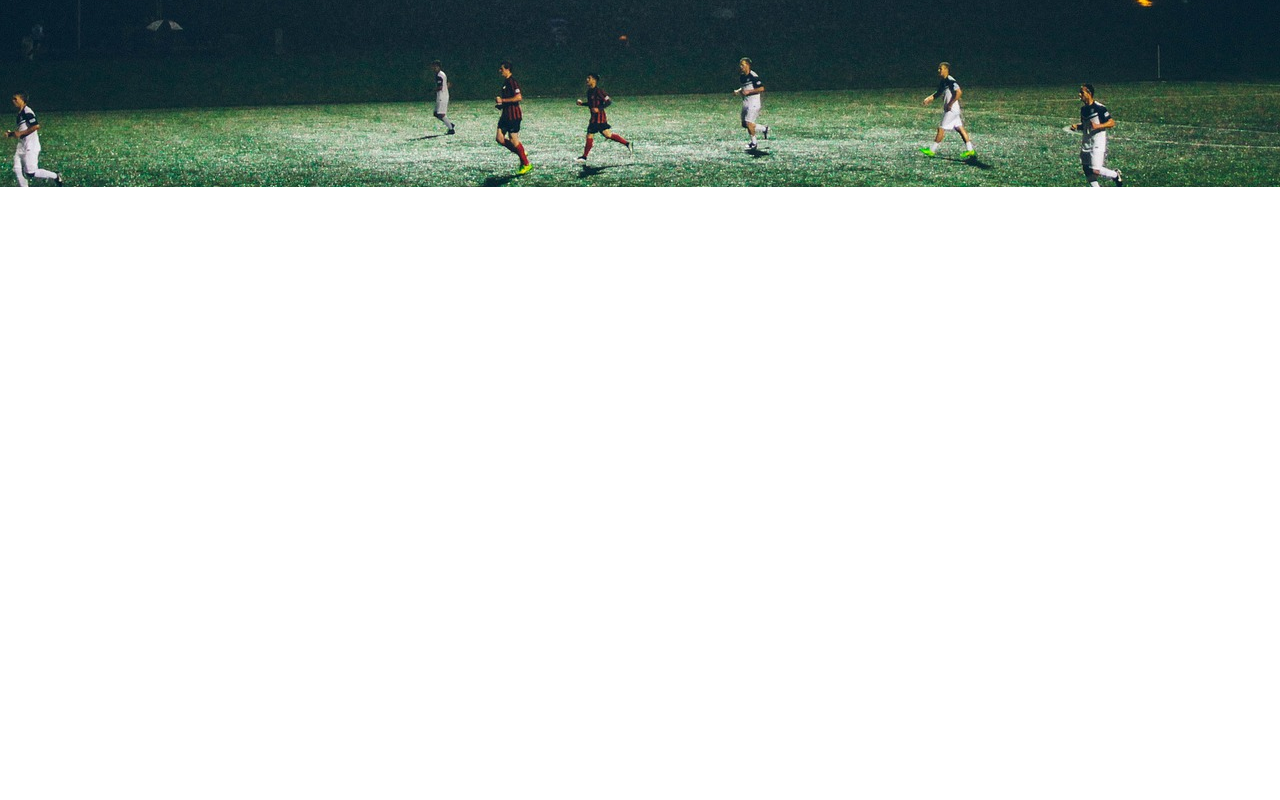
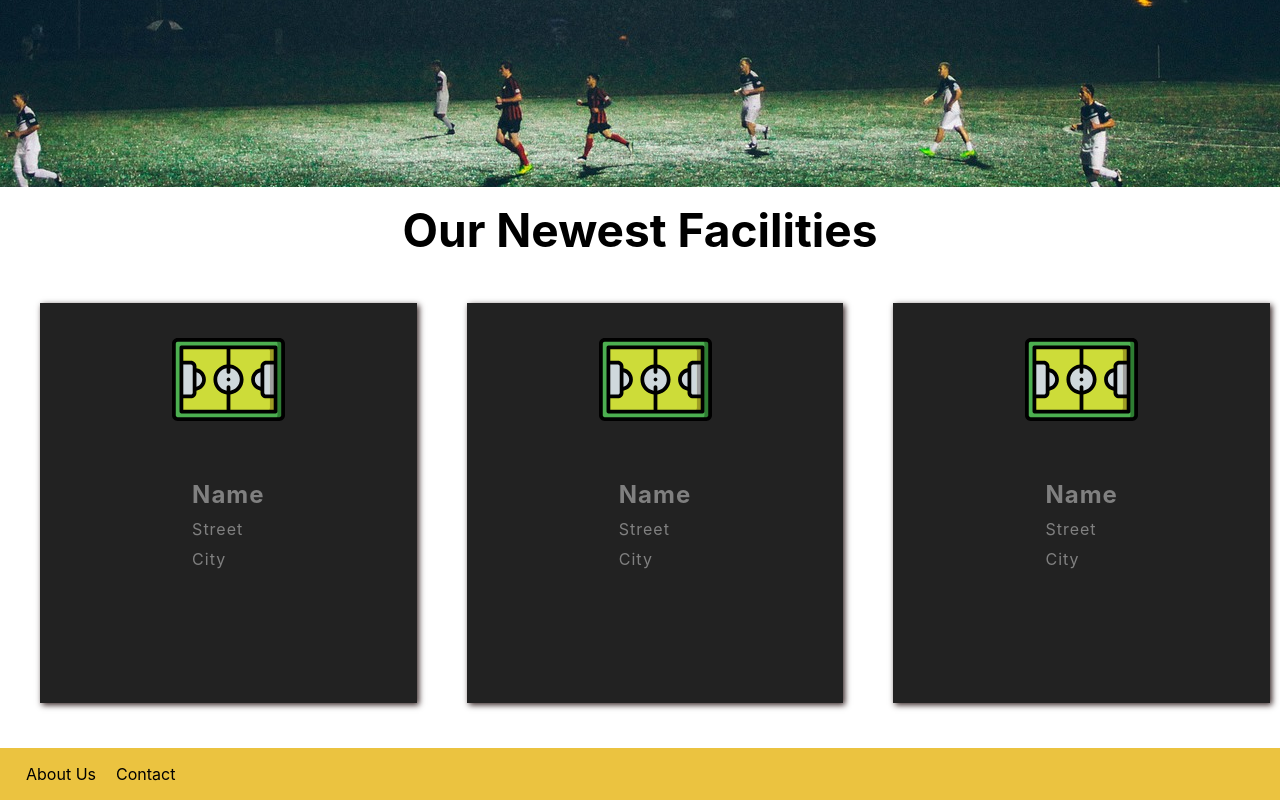
Before and after one commit to Kacper-Arendt/OrlikApi-Front-, a React (Create React App) app: page / in a window 1280 px wide. Shown: the part 613-1413 px from the top of the page. Before the commit the page ends 800 px from the top, so only its background shows below. Built offline with nearby package versions, Linux system fonts and the light colour scheme.

Commit message:
added newest facilities to home page

```diff
--- a/src/App.js
+++ b/src/App.js
@@ -3,12 +3,16 @@ import React from "react";
 import classes from './App.module.css';
 import Toolbar from './components/Navigation/Toolbar/Toolbar';
 import MainImage from './components/MainImage/MainImage';
+import Facilities from './components/Facilities/Facilities'
+import Footer from './components/Footer/Foot';
 
 function App() {
     return (
         <div className={classes.App}>
             <Toolbar/>
             <MainImage />
+            <Facilities />
+            <Footer />
         </div>
     );
 }
--- a/src/App.module.css
+++ b/src/App.module.css
@@ -3,7 +3,3 @@
   padding: 0;
   box-sizing: border-box;
 }
-
-.App{
-
-}
--- /dev/null
+++ b/src/components/Facilities/Facilities.js
@@ -0,0 +1,18 @@
+import React from "react";
+
+import classes from './Facilities.module.css';
+import Facility from './Facility/Facility';
+
+
+const facilities = () => (
+    <section className={classes.Facilities}>
+        <h2 className={classes.SectionName}>Our Newest Facilities </h2>
+        <div className={classes.Objects}>
+            <Facility/>
+            <Facility/>
+            <Facility/>
+        </div>
+    </section>
+);
+
+export default facilities;
--- /dev/null
+++ b/src/components/Facilities/Facilities.module.css
@@ -0,0 +1,29 @@
+.Facilities {
+    width: 100%;
+    margin: 15px auto;
+}
+
+.SectionName  {
+    text-align: center;
+    width: 100%;
+    margin: 15px auto;
+    font-size: 46px;
+    text-transform: Capitalize;
+}
+
+.Objects {
+    width: 100%;
+    display: flex;
+    flex-direction: column;
+    justify-content: space-around;
+    align-items: center;
+    margin: 30px auto 0;
+}
+
+
+@media screen and (min-width: 728px) {
+  .Objects {
+      flex-direction: row;
+      margin: 30px 15px;
+  }
+}
--- /dev/null
+++ b/src/components/Facilities/Facility/Facility.js
@@ -0,0 +1,21 @@
+import React from "react";
+
+import classes from './Facility.module.css';
+import Image from '../../../assets/pitch (1).svg';
+
+const facility = () => (
+    <div className={classes.Facility}>
+        <div className={classes.Image}>
+            <img src={Image} alt="Our Object"/>
+        </div>
+        <div className={classes.About}>
+            <h2>Name</h2>
+            <div>
+                <p>Street</p>
+                <p>City</p>
+            </div>
+        </div>
+    </div>
+)
+
+export default facility;
--- /dev/null
+++ b/src/components/Facilities/Facility/Facility.module.css
@@ -0,0 +1,45 @@
+.Facility {
+    width: 60vw;
+    height: 200px;
+    margin-bottom: 30px;
+    background-color: #222;
+    display: flex;
+    flex-direction: row;
+    box-shadow: 2px 2px 6px #322;
+}
+
+.Image  {
+    width: 100px;
+    margin: 20px;
+}
+
+.About {
+    margin: 20px;
+    color: grey;
+}
+
+.About h2 {
+    margin: 0 20px 10px;
+    letter-spacing: 1px;
+}
+
+.About div {
+    margin: 0 10px 15px ;
+}
+.About div p {
+    margin:0 10px 10px;
+    letter-spacing: 1px;
+}
+
+@media screen and (min-width: 728px) {
+  .Facility {
+  flex-direction: column;
+      margin: 15px 25px;
+      height: 400px;
+      align-items: center;
+  }
+    .Image {
+        align-items: center;
+        width: 30%;
+    }
+}
--- /dev/null
+++ b/src/components/Footer/Foot.js
@@ -0,0 +1,12 @@
+import React from "react";
+
+import classes from './Foot.module.css';
+
+const foot = () => (
+    <div className={classes.Footer}>
+        <p>About Us</p>
+        <p>Contact</p>
+    </div>
+)
+
+export default foot;
--- /dev/null
+++ b/src/components/Footer/Foot.module.css
@@ -0,0 +1,14 @@
+.Footer{
+    display: flex;
+    flex-direction: row;
+    margin-top: 1rem;
+    padding: 1rem;
+    background-color: rgb(235, 195, 64);
+    bottom: 0;
+    left: 0;
+    width: 100%;
+}
+
+.Footer p {
+    margin: 0 10px;
+}
--- a/src/components/Navigation/NavigationItems/NavigationItems.js
+++ b/src/components/Navigation/NavigationItems/NavigationItems.js
@@ -6,6 +6,7 @@ import classes from "./NavigationItems.module.css";
 const navigationItems = () => (
     <ul className={classes.NavigationItems}>
         <NavigationItem >Home</NavigationItem>
+        <NavigationItem >Facilities</NavigationItem>
         <NavigationItem >User</NavigationItem>
     </ul>
 )
--- a/src/index.css
+++ b/src/index.css
@@ -1,13 +1,8 @@
 body {
-  margin: 0;
   font-family: -apple-system, BlinkMacSystemFont, 'Segoe UI', 'Roboto', 'Oxygen',
     'Ubuntu', 'Cantarell', 'Fira Sans', 'Droid Sans', 'Helvetica Neue',
     sans-serif;
-  -webkit-font-smoothing: antialiased;
-  -moz-osx-font-smoothing: grayscale;
+
+  overflow-y: scroll;
+  overflow-x: hidden;
 }
-
-code {
-  font-family: source-code-pro, Menlo, Monaco, Consolas, 'Courier New',
-    monospace;
-}
```
Also changed, not shown: src/assets/pitch (1).svg (added).
